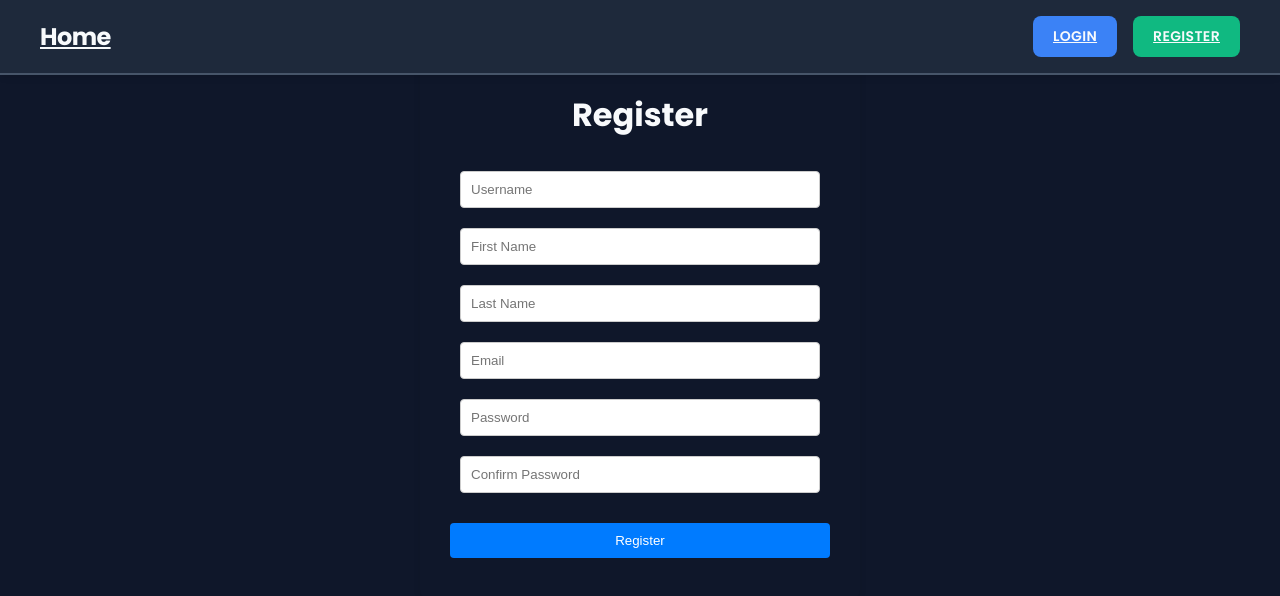
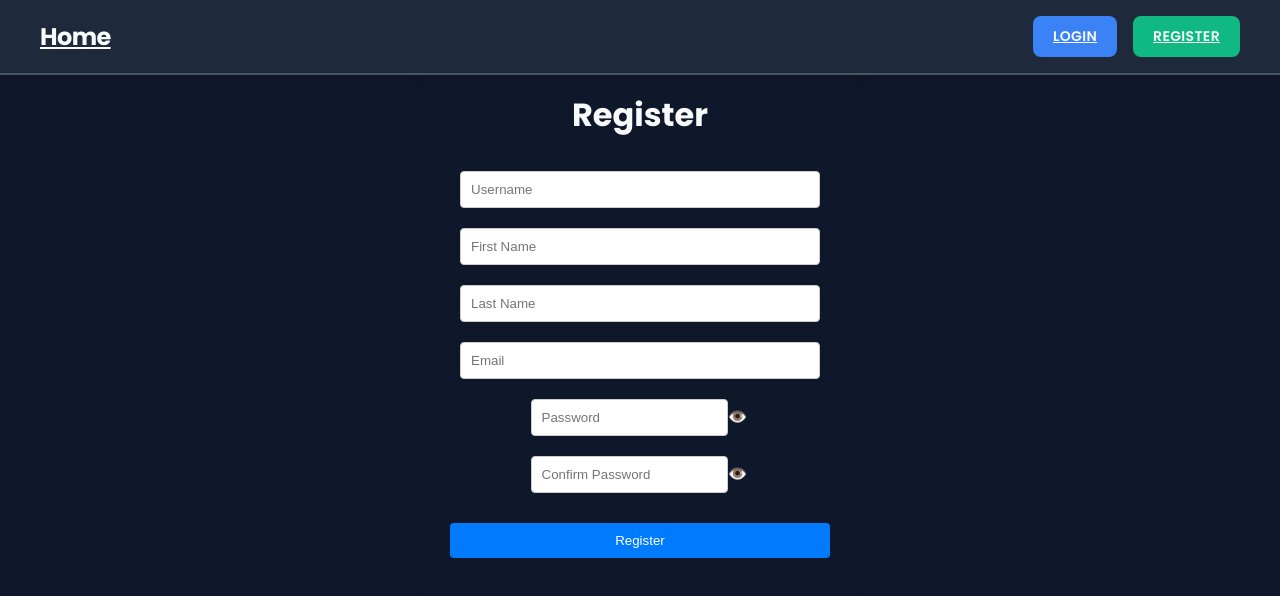
Before and after one commit to swagathreddy/Notes-frontend, a React (Create React App) app: page /register in a window 1280 px wide. Shown: the top 596 px of the page. Built offline with nearby package versions, Linux system fonts and the light colour scheme.

Commit message:
Update Register.js

```diff
--- a/src/pages/Register.js
+++ b/src/pages/Register.js
@@ -16,6 +16,9 @@ function Register() {
     });
     const [loading, setLoading] = useState(false);
     const navigate = useNavigate();
+    const [showPassword, setShowPassword] = useState(false);
+    const [showConfirmPassword, setShowConfirmPassword] = useState(false);
+
 
     const handleChange = (e) => {
         setFormData({
@@ -49,15 +52,27 @@ function Register() {
             navigate("/login");
         } catch (error) {
             console.error(error);
-            alert("Registration failed. Please check your inputs.");
-        } finally {
+            if (error.response && error.response.data) {
+                const errors = error.response.data;
+                let messages = [];
+
+                for (const key in errors) {
+                    messages.push(`${key}: ${errors[key]}`);
+                }
+
+                alert(messages.join("\n"));
+            } else {
+                alert("Registration failed. Please try again.");
+            }
+        }
+        finally {
             setLoading(false);
         }
     };
 
     return (
         <>
-        <Header/>
+            <Header />
             <form onSubmit={handleSubmit} className="form-container">
                 <h1>Register</h1>
 
@@ -101,25 +116,41 @@ function Register() {
                     required
                 />
 
+                <div className="form-input-with-icon">
                     <input
                         className="form-input"
-                type="password"
+                        type={showPassword ? "text" : "password"}
                         name="password"
                         value={formData.password}
                         onChange={handleChange}
                         placeholder="Password"
                         required
                     />
+                    <span
+                        className="toggle-password"
+                        onClick={() => setShowPassword(!showPassword)}
+                    >
+                        {showPassword ? "🙈" : "👁️"}
+                    </span>
+                </div>
 
+                <div className="form-input-with-icon">
                     <input
                         className="form-input"
-                type="password"
+                        type={showConfirmPassword ? "text" : "password"}
                         name="confirm_password"
                         value={formData.confirm_password}
                         onChange={handleChange}
                         placeholder="Confirm Password"
                         required
                     />
+                    <span
+                        className="toggle-password"
+                        onClick={() => setShowConfirmPassword(!showConfirmPassword)}
+                    >
+                        {showConfirmPassword ? "🙈" : "👁️"}
+                    </span>
+                </div>
 
                 {loading && <LoadingIndicator />}
                 <button className="form-button" type="submit">
```
Lines whose indentation alone changed are shown as unchanged.
